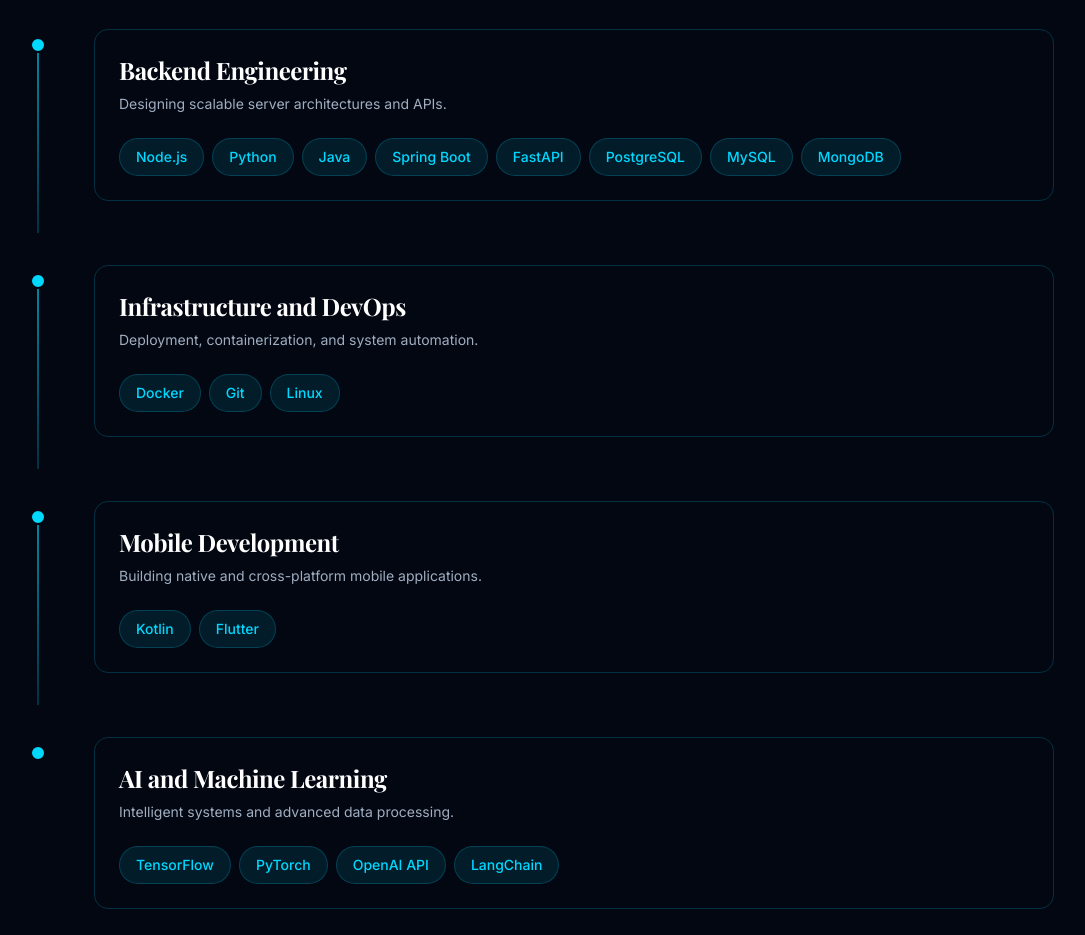
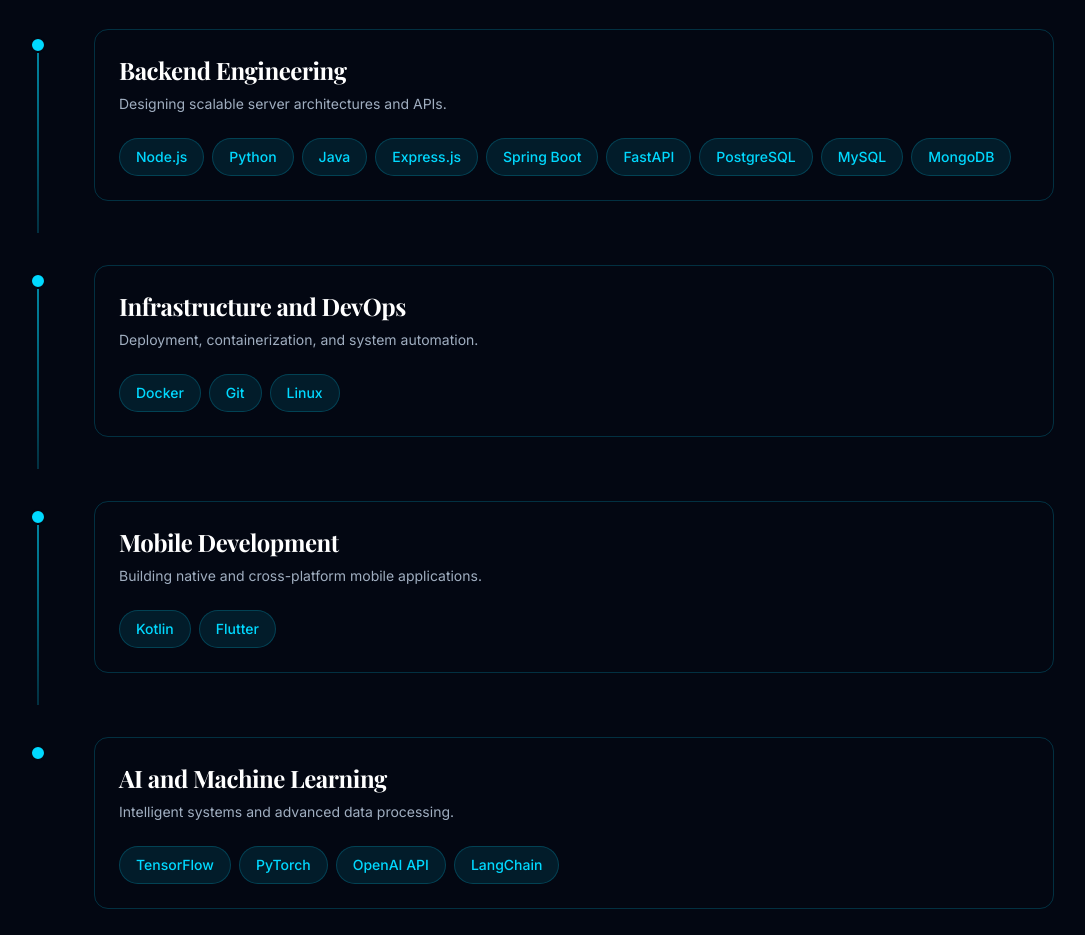
Before and after one commit to Edmendez-dev/portfolio-website, a Next.js app: page /en in a window 1280 px wide. Shown: the part 2660-3595 px from the top of the page, without its empty margins (98-1183 px from the left). Built offline with nearby package versions, Linux system fonts and the light colour scheme; no server answers; a web font is replaced by a local one.

Commit message:
feat(tech section): Add missing technologies (#4)

```diff
--- a/components/techStack.tsx
+++ b/components/techStack.tsx
@@ -24,6 +24,7 @@
         "Node.js",
         "Python",
         "Java",
+        "Express.js",
         "Spring Boot",
         "FastAPI",
         "PostgreSQL",
```
